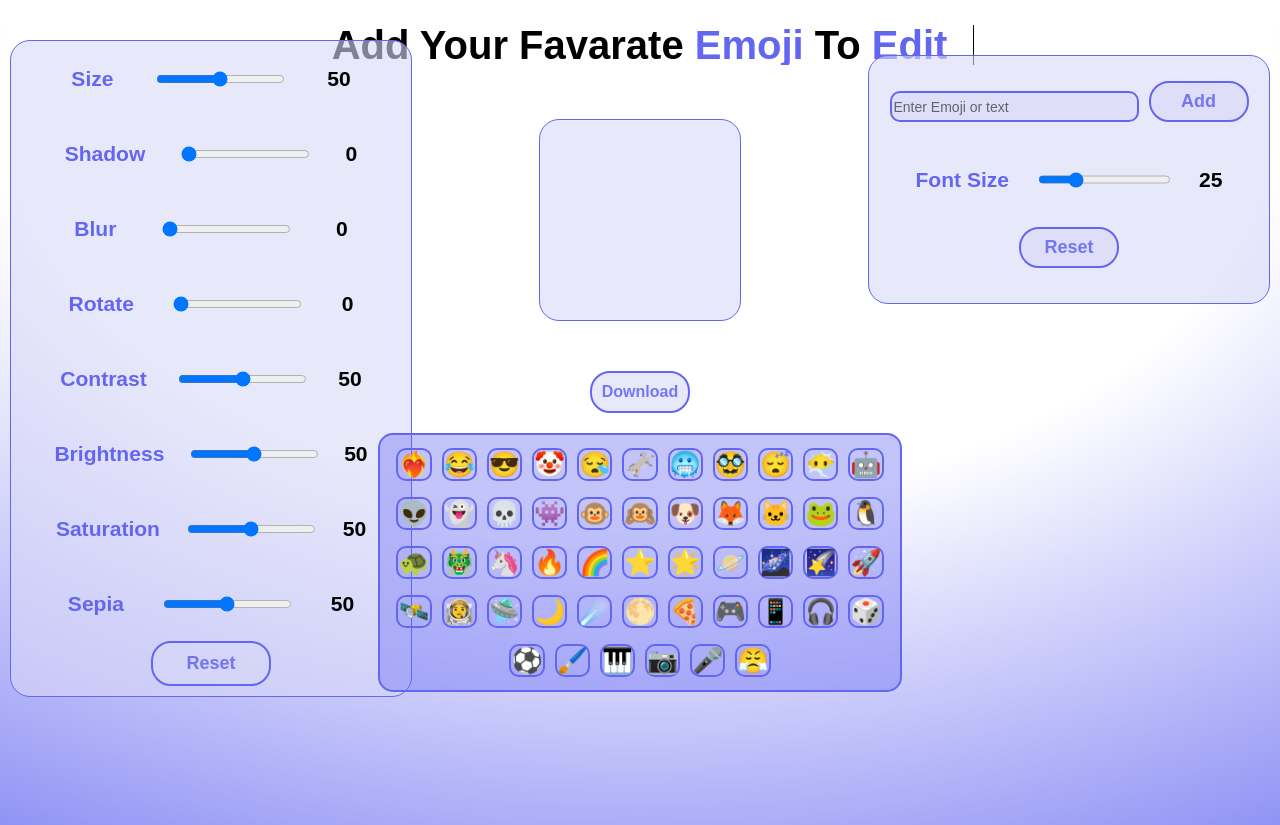
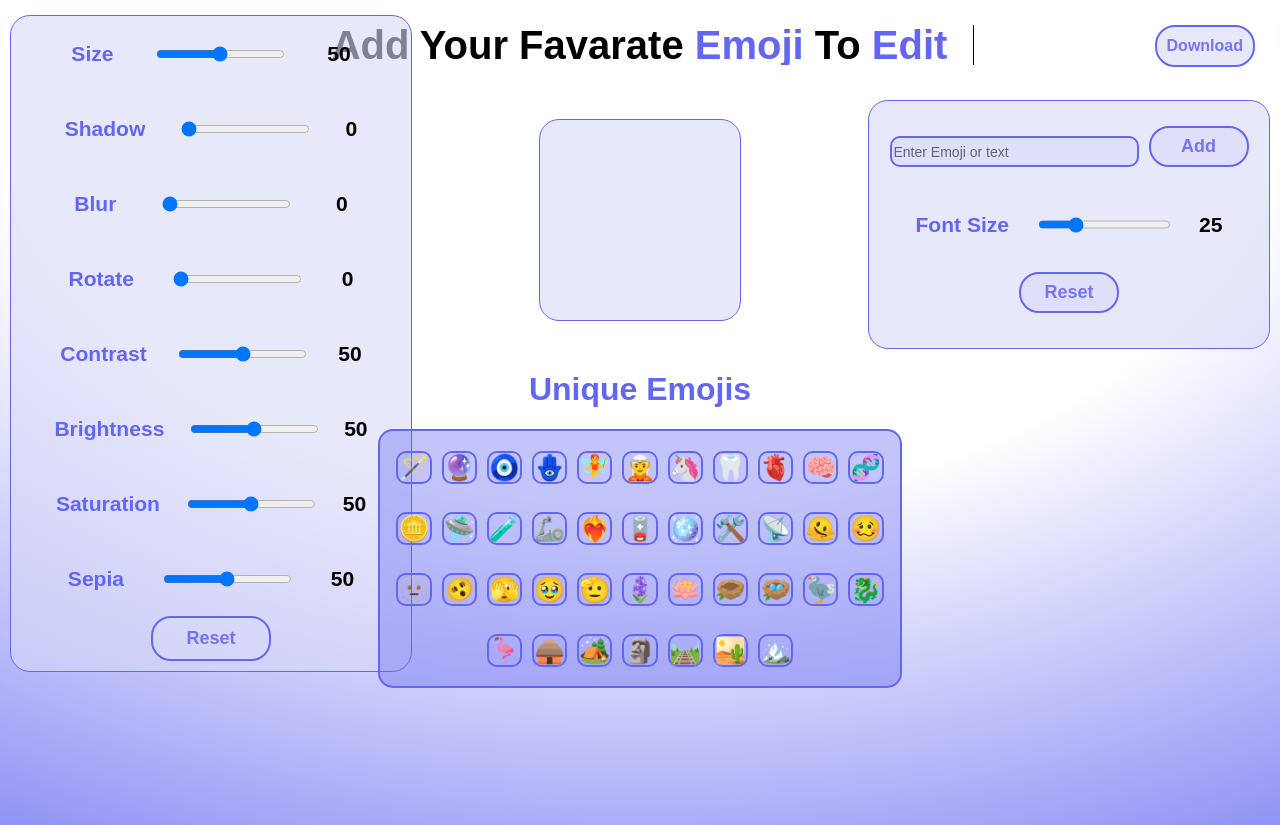
Before and after one commit to satyamrk18/Emoji-Editor, a React (Vite) app: page / in a window 1280 px wide. Built offline with nearby package versions, Linux system fonts and the light colour scheme.

Commit message:
download button position change

```diff
--- a/src/App.css
+++ b/src/App.css
@@ -28,7 +28,8 @@
   background-color: #d8d9f998;
   border: 1px solid #6366f1;
   z-index: 1;
-  position: relative;
+  position:sticky;
+  top:50px;
   margin: 50px auto;
   border-radius: 20px;
   display: flex;
@@ -53,16 +54,19 @@
   margin: auto;
   bottom: 0px;
   padding: 10px;
-  overflow-x: hidden;
+ overflow-x: hidden;
 }
-
+h1{
+  position:relative;
+  text-align:center;
+}
 .range {
   height: auto;
   width: 400px;
   background-color: #d8d9f998;
   border: 1px solid #6366f1;
   z-index: 1;
-  position: absolute;
+  position:fixed;
   margin: auto;
   border-radius: 20px;
   display: flex;
@@ -78,9 +82,10 @@
   height: auto;
   min-width: fit-content;
   width: fit-content;
-  position: relative;
+  position:fixed;
+  right:25px;
+  top:25px;
   z-index: 1;
-  margin: 0 auto;
   display: flex;
   align-items: center;
   justify-content: center;
@@ -109,7 +114,7 @@
   background-color: #d8d9f998;
   border: 1px solid #6366f1;
   z-index: 1;
-  position: absolute;
+  position:fixed;
   margin: auto;
   border-radius: 20px;
   display: flex;
@@ -119,7 +124,7 @@
   font-size: 18px;
   flex-wrap: wrap;
   right: 10px;
-  top: 30px;
+  top:100px;
   gap: 10px;
   padding:25px 0px;
 }
--- a/src/App.jsx
+++ b/src/App.jsx
@@ -24,59 +24,26 @@ const App = () => {
 
   const captureRef = useRef();
 
-  const emojis = [
-    "❤️‍🔥",
-    "😂",
-    "😎",
-    "🤡",
-    "😪",
-    "🫏",
-    "🥶",
-    "🥸",
-    "😴",
-    "😶‍🌫️",
-    "🤖",
-    "👽",
-    "👻",
-    "💀",
-    "👾",
-    "🐵",
-    "🙉",
-    "🐶",
-    "🦊",
-    "🐱",
-    "🐸",
-    "🐧",
-    "🐢",
-    "🐲",
-    "🦄",
-    "🔥",
-    "🌈",
-    "⭐",
-    "🌟",
-    "🪐",
-    "🌌",
-    "🌠",
-    "🚀",
-    "🛰️",
-    "👩‍🚀",
-    "🛸",
-    "🌙",
-    "☄️",
-    "🌕",
-    "🍕",
-    "🎮",
-    "📱",
-    "🎧",
-    "🎲",
-    "⚽",
-    "🖌️",
-    "🎹",
-    "📷",
-    "🎤",
-    "😤",
+ const emojis = [
+  // Aesthetic / Magical
+  "🪄", "🔮", "🧿", "🪬", "🧚", "🧝", "🦄",
 
-  ];
+  // Weird / Nerdy / Fun
+  "🦷", "🫀", "🧠", "🧬", "🪙", "🛸", "🧪",
+
+  // Techie / Futuristic
+  "🦾", "❤️‍🔥", "🪫", "🪩", "🛠️", "📡",
+
+  // Expression / Vibe
+  "🫠", "🥴", "🫥", "🫨", "🫣", "🥹", "🫡",
+
+  // Nature & Rare
+  "🪻", "🪷", "🪹", "🪺", "🦤", "🐉", "🦩",
+
+  // Travel & Places
+  "🛖", "🏕️", "🗿", "🛤️", "🏜️", "🏔️"
+];
+
   return (
     <div className="container">
       <div className="gradient-background" />
@@ -218,13 +185,17 @@ const App = () => {
           onClick={() => {
             if (confirm("Do you want to Reset?")) {
               setFontSize(25);
+              setNewEmoji("");
+              setOverlayEmoji([]);
             }
           }}
         >
           Reset
         </button>
       </div>
+      <span><h1>Unique Emojis</h1></span>
       <div className="emojis-container">
+
         {emojis.map((e, i) => (
           <Emoji key={i} emoji={e} setEmoji={setEmoji} />
         ))}
```
